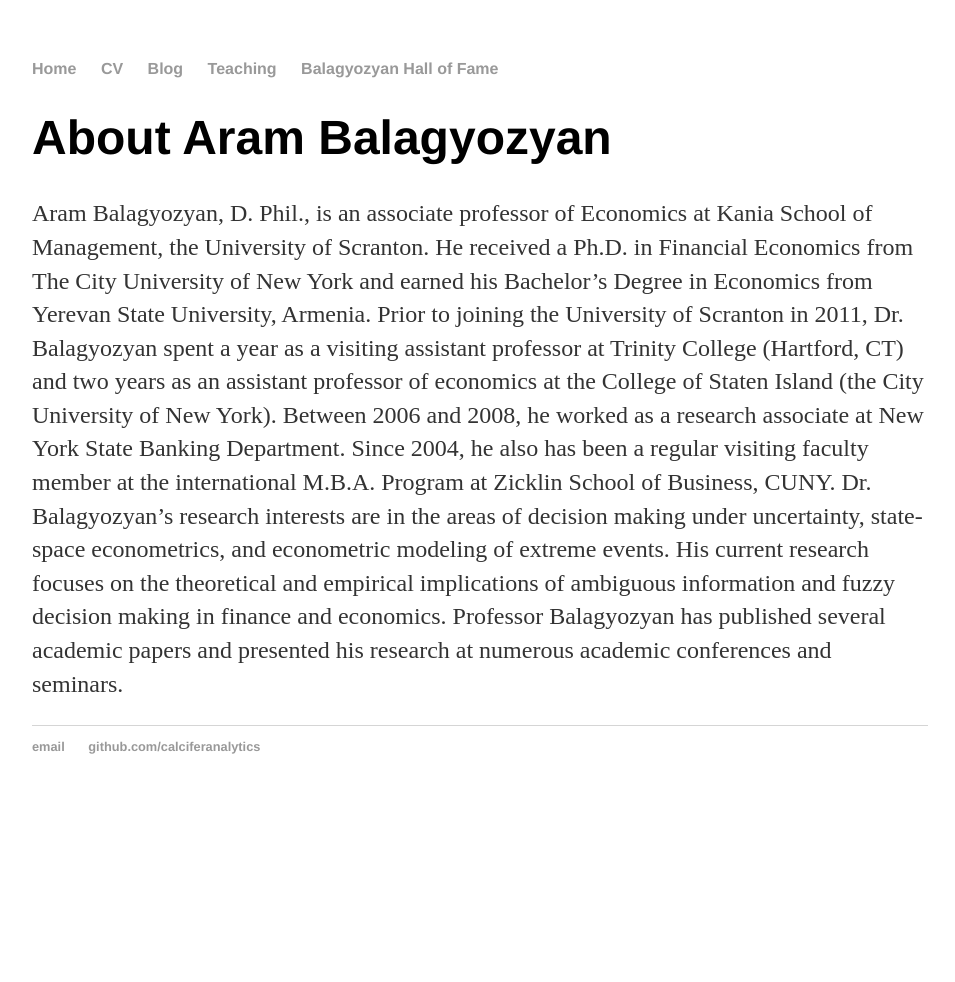
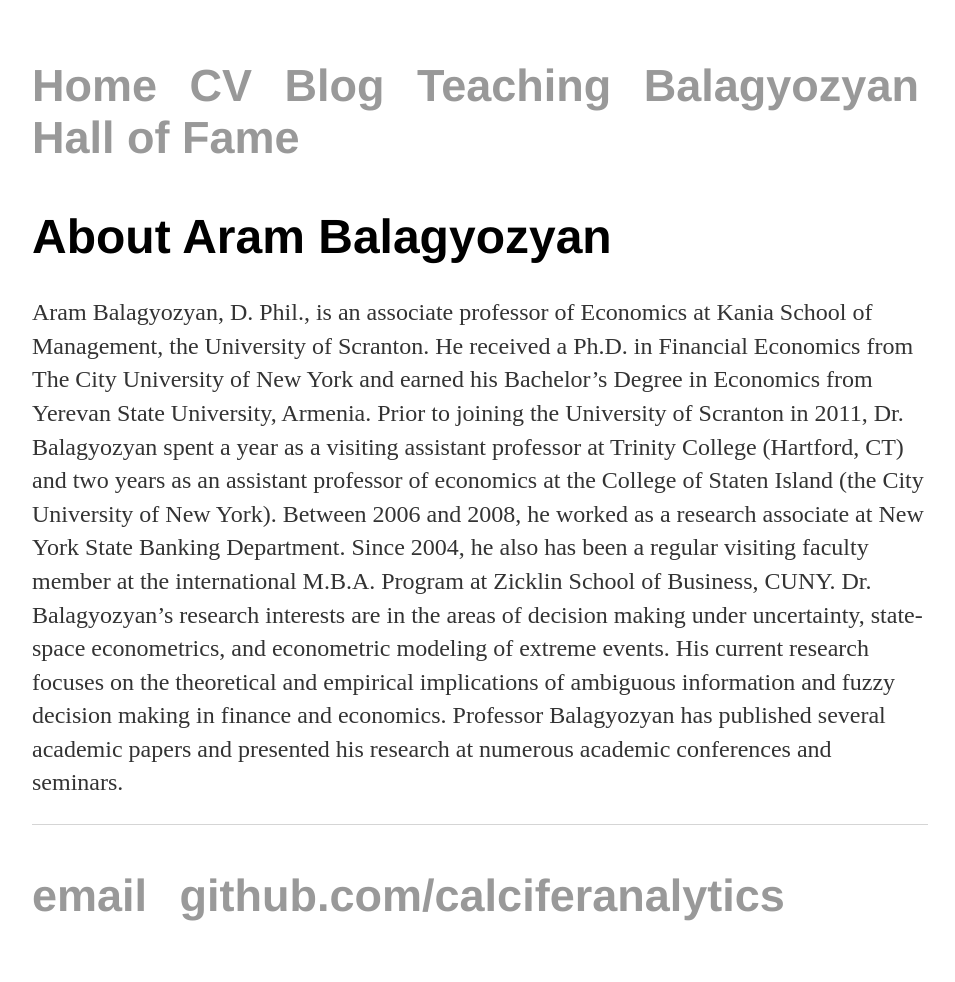
Before and after one commit to calciferanalytics/calciferanalytics.github.io, a Jekyll site: the page built from index.html, in a window 1280 px wide. Shown: the whole page, without its empty margins (160-1115 px from the left). Built offline with Jekyll 4.4.1, drawn with Linux system fonts in a browser that asks for light colours; before the commit the page ends 900 px from its top, so only the background shows below that.

Commit message:
Update main.css

```diff
--- a/css/main.css
+++ b/css/main.css
@@ -48,5 +48,5 @@ ul li {
 }
 
 ul {
-    font: 45px;
+    font: 45px 'Arial','San-Serif';
 }
```
